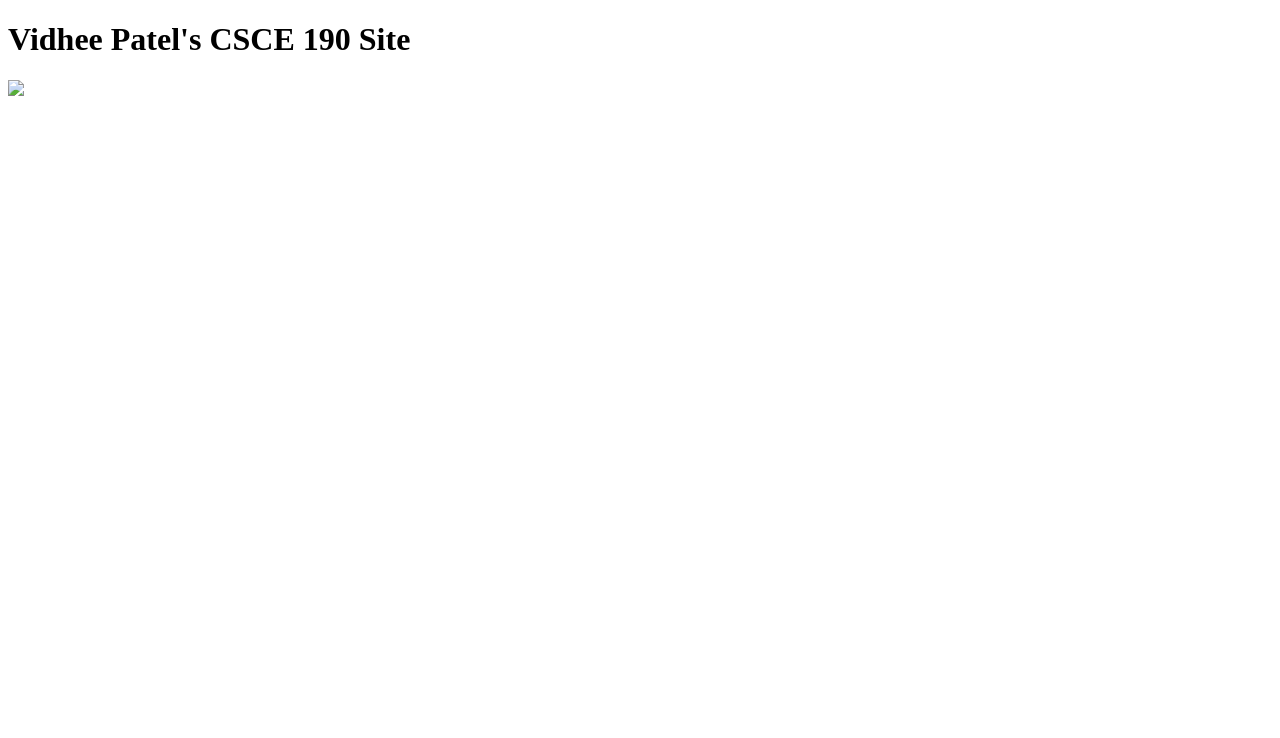
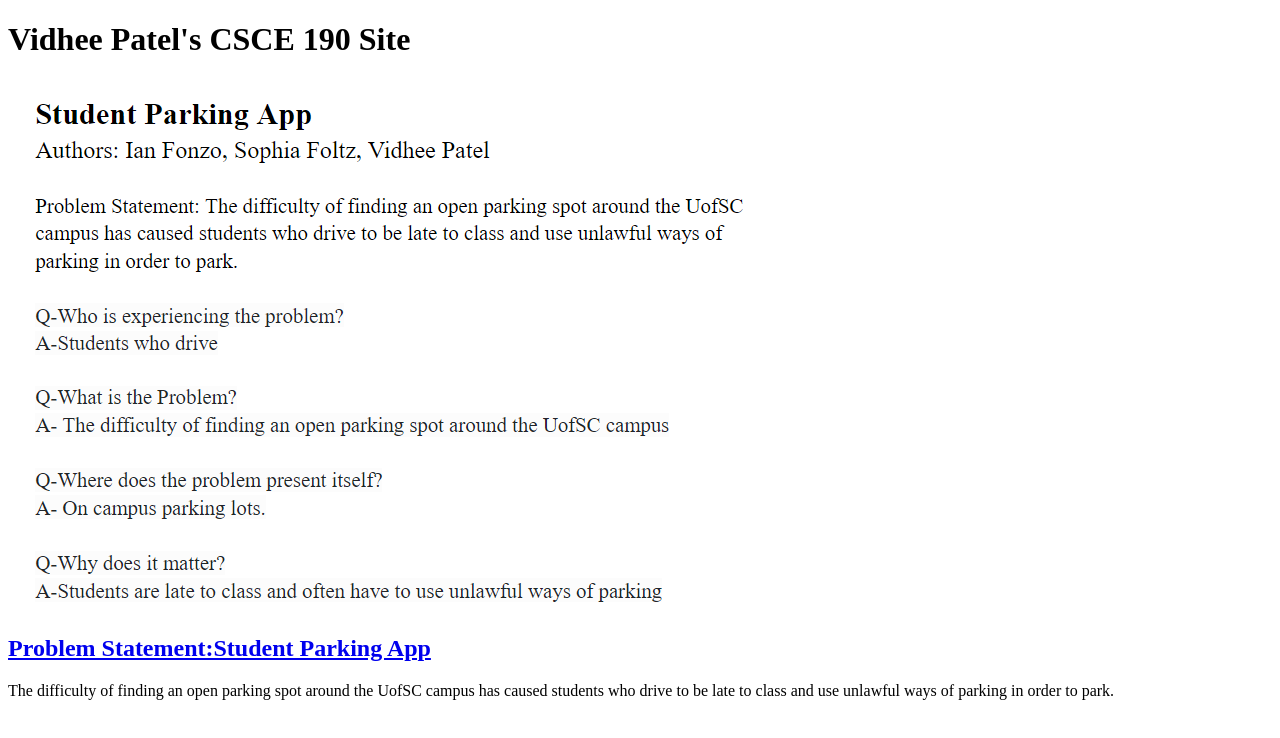
Before and after one commit to Vidhee1411/Vidhee1411.github.io, a plain HTML site: page index.html in a window 1280 px wide. Drawn offline with Linux system fonts and the light colour scheme.

Commit message:
Add files via upload

```diff
--- a/index.html
+++ b/index.html
@@ -5,8 +5,14 @@
     </head>
     <body>
         <h1>Vidhee Patel's CSCE 190 Site</h1>
-        <section class ="assignment">
-            <img src="images/Problem Statement.JPG"
+        <section class = "assignment">
+            <a href="Files/Problem Statement.pdf"><img src="images/problem_statement.png"></a>
+             <section class="ass-details">
+                <a href="Files/Problem Statement.pdf"><h2>Problem Statement:Student Parking App</h2></a>
+                 <p>The difficulty of finding an open parking spot around the UofSC campus has caused students who drive to be late to class and use unlawful ways of parking in order to park.
+                </p>
+
+             </section>
         </section>
     </body>
 </html>
```
Also changed, not shown: images/problem_statement.png (added), 1 other file.
